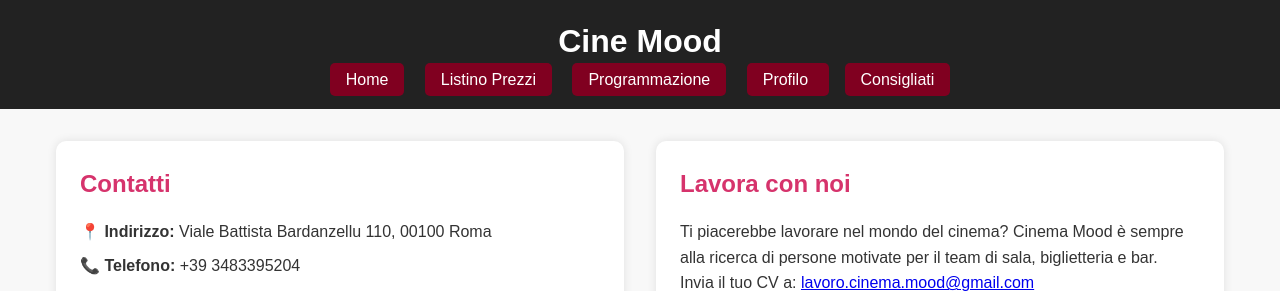
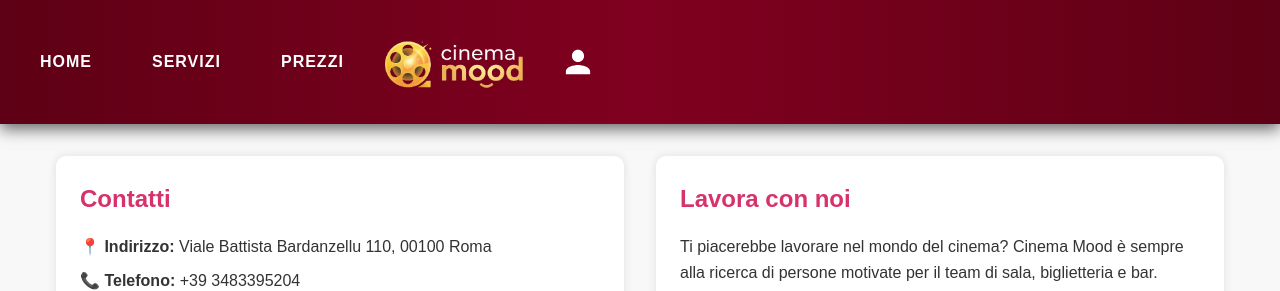
Before and after one commit to andrea351/webAppPrj, a PHP site: page /contatti.html in a window 1280 px wide. Shown: the top 291 px of the page. Run offline with PHP 8.4, Linux system fonts and the light colour scheme.

Commit message:
modificati i file contatti.css e contatti.html

```diff
--- a/contatti.css
+++ b/contatti.css
@@ -12,28 +12,85 @@ body {
     color: #333;
 }
 
+.pannello-superiore {
+    display: flex; /* linea in orizzontale */
+    align-items: center; /* allinea al centro e verticalmente */
+    background: linear-gradient(90deg, #5e0015 0%, #800020 50%, #5e0015 100%);
+    padding: 2px 40px;
+    color: white; /* testo bianco */
+    box-shadow: 0px 5px 15px rgba(0, 0, 0, 0.6);
+    position: relative;
+}
+
+/* --- LOGO CENTRO --- */
+
+.logo-centro{
+    flex: 1;
+    display: flex;
+    justify-content: center;
+}
+
+.img-logo {
+    height: 120px; /* Altezza LOGO */
+    width: auto;
+    cursor: pointer;
+}
+
 /* Header */
 header {
     background-color: #222;
     color: #fff;
     padding: 1rem;
     text-align: center;
+    position: relative;
+}
+
+header nav {
+    display: flex;
+    align-items: center;
 }
 
 /* Link del menu */
-header nav a {
-    color: #fff;
-    background-color: #800020; /* Burgundy */
-    margin: 0 0.5rem;
-    padding: 0.5rem 1rem;
-    text-decoration: none;
-    border-radius: 5px;
+
+.menu{
+    flex: 1;
+    display: flex;
+    gap: 60px;
 }
 
-/* Effetto hover */
-header nav a:hover {
-    background-color: #5a0016; /* Burgundy più scuro */
+.menu a{
+    color: #ffffff;
+    text-decoration: none; /* NO sottolineatura Link */
+    font-size: 16px;
+    font-weight: 600;
+    letter-spacing: 1px;
 }
+
+.menu a:hover {
+    color: #f0c0d0; /* Cambio COLORE se si passa sopra */
+    transform: scale(1.1);
+    transition: transform 0.4s cubic-bezier(0.175, 0.885, 0.32, 1.275);
+}
+
+/*BOTTONE PROFILO*/
+
+.bottone-profilo {
+    background: none; /* Rimuove lo sfondo grigio di default del bottone */
+    border: none;
+    color: white;
+    cursor: pointer;
+    display: flex;
+    align-items: center;
+    transition: transform 0.2s ease; /* DURATA movimento ANIMAZIONE */
+    transform: scale(1.3);
+}
+
+
+.bottone-profilo:hover {
+    color: #f0c0d0; /* Cambio COLORE se si passa sopra */
+    transform: scale(1.5); /* L'omino si ingrandisce di un certo valore quando ci passo sopra */
+}
+
 
 /* Main */
 main {
--- a/contatti.html
+++ b/contatti.html
@@ -3,20 +3,28 @@
 <head>
     <meta charset="UTF-8">
     <meta name="viewport" content="width=device-width, initial-scale=1.0">
-    <title>Contatti - Cine Mood</title>
+    <title>Contatti - Cinema Mood</title>
     <link rel="stylesheet" href="contatti.css">
 </head>
+
 <body>
-    <header>
-        <h1>Cine Mood</h1>
-        <!--DA AGGIUNGERE IL LOGO A SX (prima dei link).
-         Chiunque abbia l'immagine lo faccia-->
+    <header class = "pannello-superiore">
         <nav>
-            <a href="index.html">Home</a>
-            <a href="listinoPrezzi.html">Listino Prezzi</a>
-            <a href="programmazione.html">Programmazione</a>
-            <a href="profilo.html">Profilo </a>
-            <a href= "consigliati.html">Consigliati</a>
+            <div class="menu">
+                <a href="main.html">HOME</a>
+                <a href="servizi.html">SERVIZI</a>
+                <a href="prezzi.html">PREZZI</a>
+            </div>
+
+            <div class="logo-centro">
+                <img src="logo.png" alt="Logo Cinema" class="img-logo">
+            </div>
+
+            <button id="btn-profilo" class="bottone-profilo">
+                <svg viewBox="0 0 24 24" width="28" height="28" fill="currentColor">
+                    <path d="M12 12c2.21 0 4-1.79 4-4s-1.79-4-4-4-4 1.79-4 4 1.79 4 4 4zm0 2c-2.67 0-8 1.34-8 4v2h16v-2c0-2.66-5.33-4-8-4z"/>
+                </svg>
+            </button>
         </nav>
     </header>
 
```
